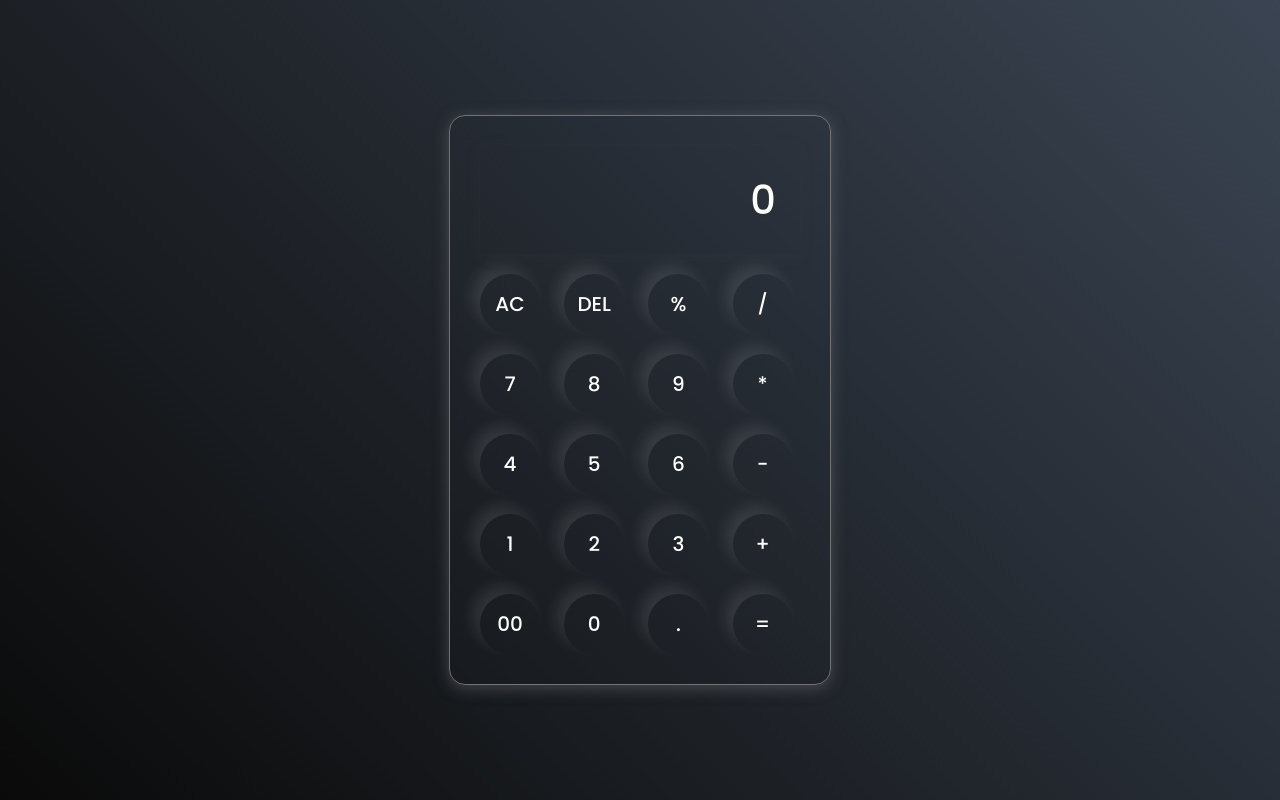
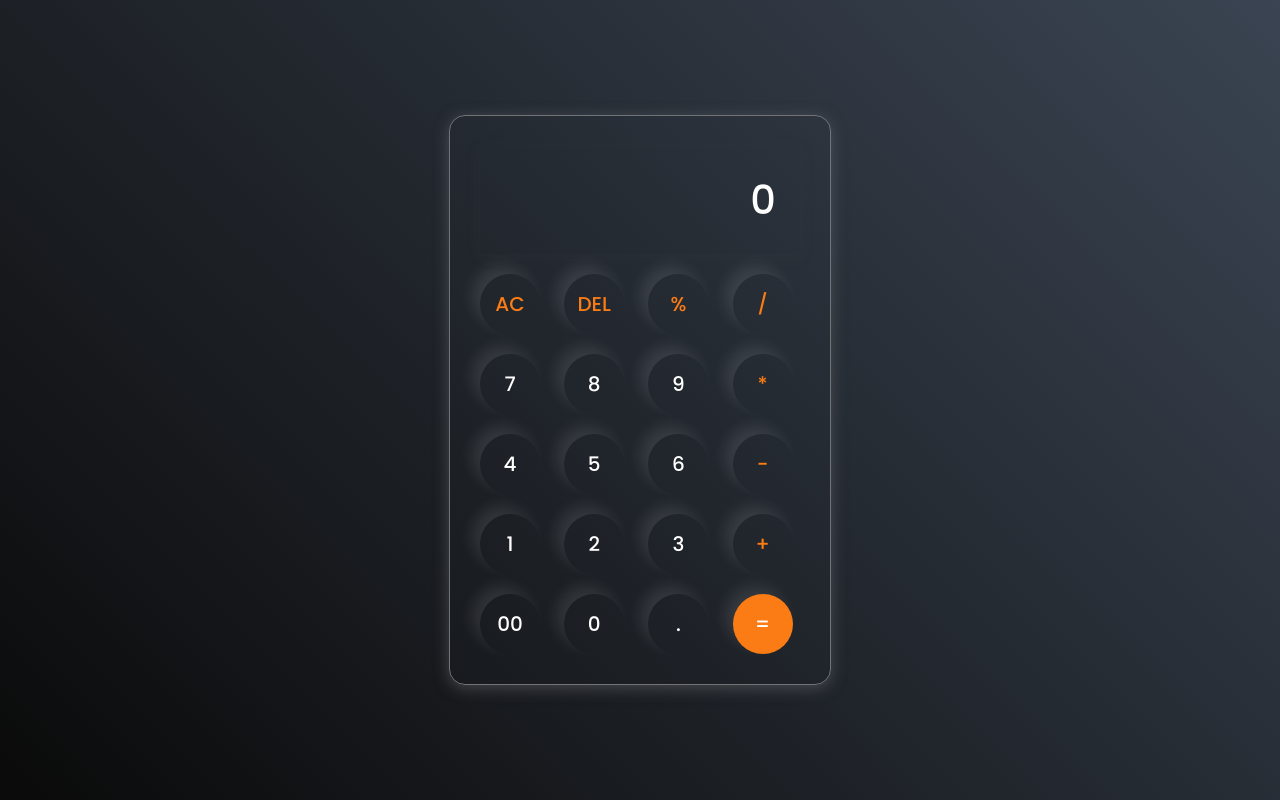
Before and after one commit to manojgore/Calculator-HTML-CSS-JavaScript, a plain HTML site: page index.html in a window 1280 px wide. Drawn offline with Linux system fonts and the light colour scheme; a web font is replaced by a local one.

Commit message:
all UI done

```diff
--- a/index.html
+++ b/index.html
@@ -10,34 +10,34 @@
     <div class="calculator">
         <input type="text" placeholder="0">
         <div>
-            <button>AC</button>
-            <button>DEL</button>
-            <button>%</button>
-            <button>/</button>
+            <button class="operator">AC</button>
+            <button class="operator">DEL</button>
+            <button class="operator">%</button>
+            <button class="operator">/</button>
         </div>
         <div>
             <button>7</button>
             <button>8</button>
             <button>9</button>
-            <button>*</button>
+            <button class="operator">*</button>
         </div>
         <div>
             <button>4</button>
             <button>5</button>
             <button>6</button>
-            <button>-</button>
+            <button class="operator">-</button>
         </div>
         <div>
             <button>1</button>
             <button>2</button>
             <button>3</button>
-            <button>+</button>
+            <button class="operator">+</button>
         </div>
         <div>
             <button>00</button>
             <button>0</button>
             <button>.</button>
-            <button>=</button>
+            <button class="equalBTN">=</button>
         </div>
     </div>
 </body>
--- a/style.css
+++ b/style.css
@@ -54,3 +54,11 @@ button{
     box-shadow: -8px -8px 15px rgba(255, 255, 255, 0.1);
     cursor: pointer;
 }
+
+.equalBTN{
+    background-color: #fb7c14;
+}
+
+.operator{
+    color: #fb7c14;
+}
```
